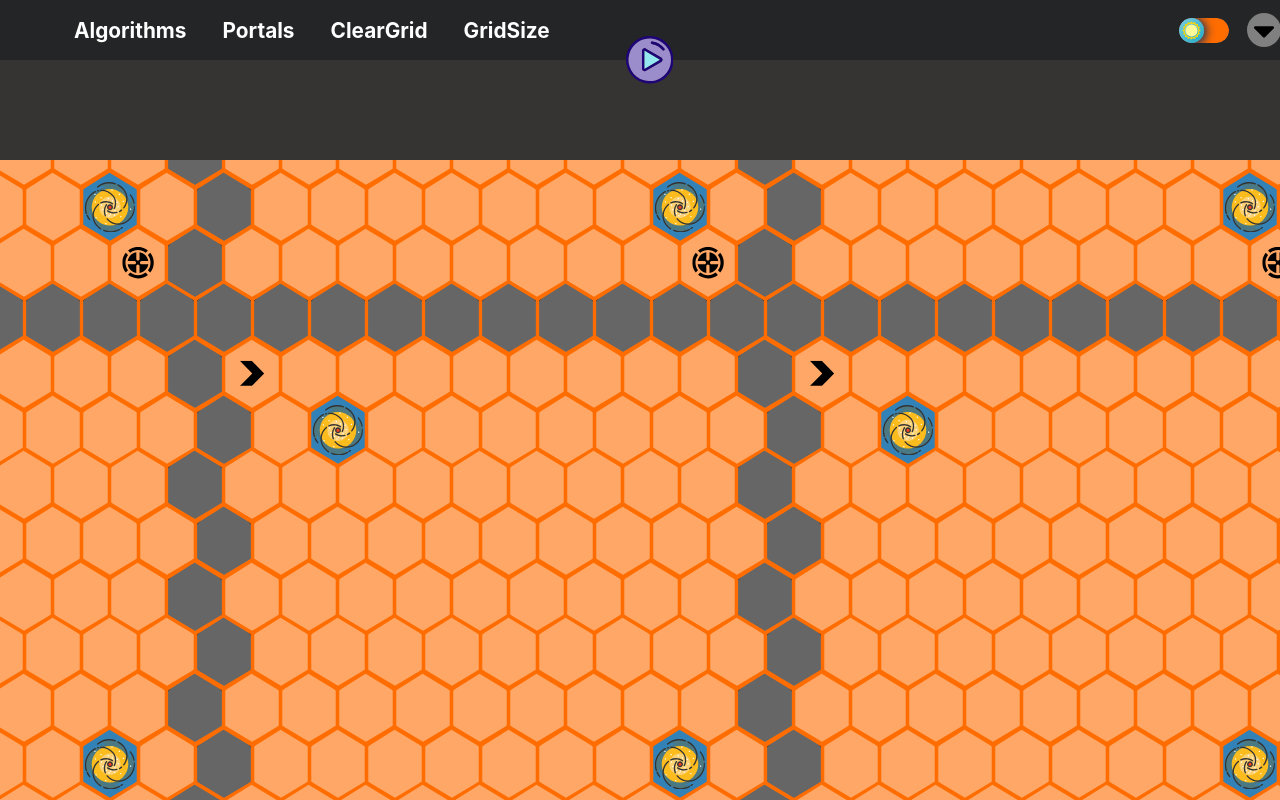
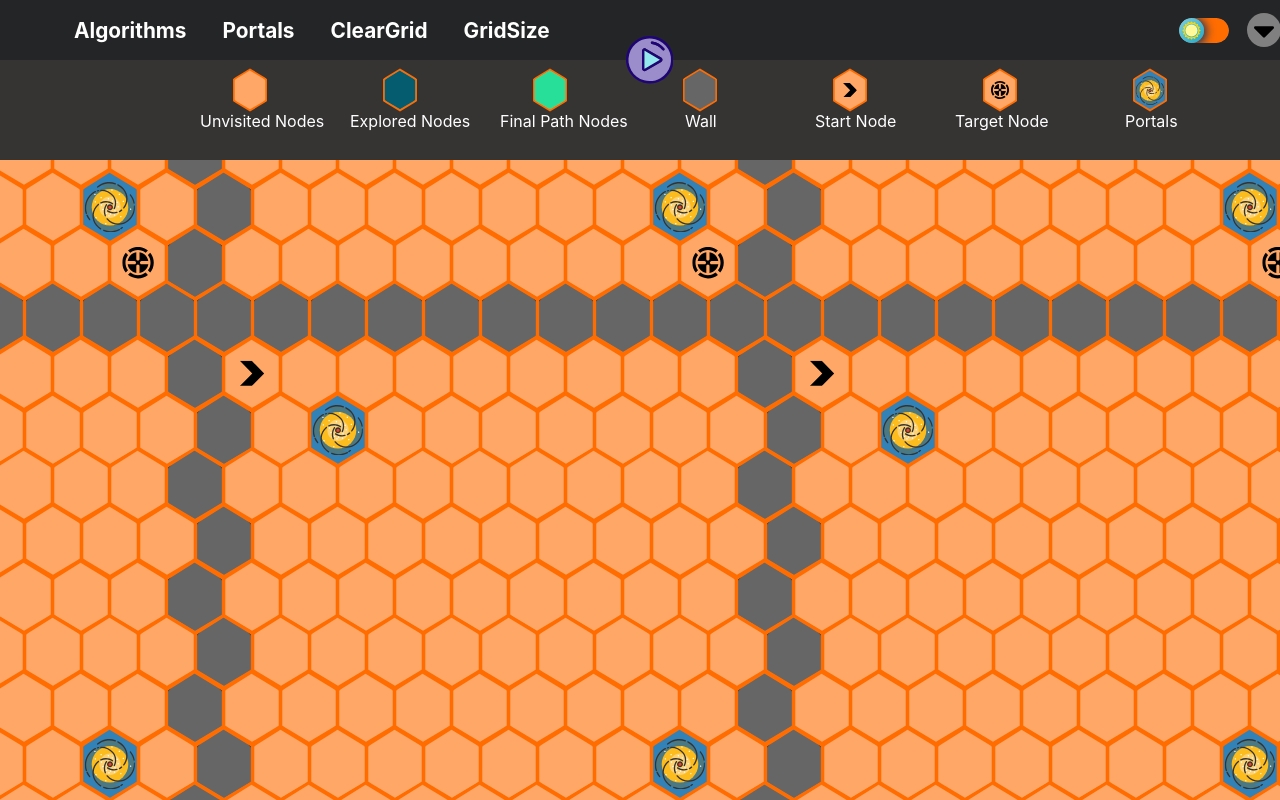
Before and after one commit to krishnaraj8991/AlgoVis, a React (Create React App) app: page / in a window 1280 px wide. Built offline with nearby package versions, Linux system fonts and the light colour scheme; the HTML template or start-up script is replaced by a standard one.

Commit message:
Final Version before viode submition

```diff
--- a/src/ReduxContainer.js
+++ b/src/ReduxContainer.js
@@ -1,5 +1,11 @@
 import React, { useEffect, useRef, useState } from "react";
-import { Provider, useDispatch, connect, useSelector } from "react-redux";
+import {
+  Provider,
+  useDispatch,
+  connect,
+  useSelector,
+  shallowEqual,
+} from "react-redux";
 
 import NevBar from "./NevBars/NevBar";
 import NevItem from "./NevBars/NevItem";
@@ -34,6 +40,16 @@ import {
 } from "./WebWorkers/MessageTypes";
 import { SetAlgo } from "./redux/themeState/themeActions";
 import { Astar, BFS, DFS } from "./redux/themeState/themeType";
+import Hex from "./components/Hive/Hex";
+import {
+  BlankNode,
+  ExploredNode,
+  PathNode,
+  PortalNode1,
+  StartNode,
+  TargetNode,
+  Wall,
+} from "./redux/graph/graphStates";
 
 const Container = styled.div`
   position: relative;
@@ -43,15 +59,10 @@ const Container = styled.div`
   left: auto;
   height: 80%;
   width: 100%;
-  /* padding: 2rem; */
-  /* background-color: ${(props) => props.theme.DarkTheme}; */
-  /* padding: 2rem; */
-  /* transform: translate(-50%, -50%); */
   overflow: hidden;
 `;
 const BackGround = styled.div`
   display: flex;
-
   width: 100vw;
   height: 100vh;
   top: 0;
@@ -60,9 +71,15 @@ const BackGround = styled.div`
   transition: background-color 250ms ease-out;
 `;
 const Space = styled.div`
+  position: relative;
   margin-bottom: auto;
 `;
-
+const LegendText = styled.p`
+  position: fixed;
+  top: ${(props) => props.top}px;
+  left: ${(props) => props.left}px;
+  color: white;
+`;
 export const ReduxContainer = () => {
   const [lightTheme, setLighttheme] = useState(false);
   const dispatch = useDispatch();
@@ -136,7 +153,36 @@ export const ReduxContainer = () => {
           <SideMenu></SideMenu>
         </NevBar>
 
-        <Space />
+        <Space>
+          <Hex s={40} x={250} y={90} count={-1} val={BlankNode}></Hex>
+          <Hex s={40} x={400} y={90} count={-2} val={ExploredNode}></Hex>
+          <Hex s={40} x={550} y={90} count={-3} val={PathNode}></Hex>
+          <Hex s={40} x={700} y={90} count={-4} val={Wall}></Hex>
+          <Hex s={40} x={850} y={90} count={-5} val={StartNode}></Hex>
+          <Hex s={40} x={1000} y={90} count={-6} val={TargetNode}></Hex>
+          <Hex s={40} x={1150} y={90} count={-7} val={PortalNode1}></Hex>
+          <LegendText left={200} top={95}>
+            Unvisited Nodes
+          </LegendText>
+          <LegendText left={350} top={95}>
+            Explored Nodes
+          </LegendText>
+          <LegendText left={500} top={95}>
+            Final Path Nodes
+          </LegendText>
+          <LegendText left={685} top={95}>
+            Wall
+          </LegendText>
+          <LegendText left={815} top={95}>
+            Start Node
+          </LegendText>
+          <LegendText left={955} top={95}>
+            Target Node
+          </LegendText>
+          <LegendText left={1125} top={95}>
+            Portals
+          </LegendText>
+        </Space>
 
         <Container>
           <Hive lightTheme />
--- a/src/components/Hive/Hex.js
+++ b/src/components/Hive/Hex.js
@@ -198,6 +198,8 @@ const WallAnimation = keyframes`
 }
 
 `;
+/* animation: ${WallAnimation} ${(props) =>
+      props.Speed}ms ease-in-out forwards; */
 
 const AnimationDiv = styled.div`
   /* position: absolute; */
@@ -222,7 +224,7 @@ const AnimationDiv = styled.div`
   }
   &.WallTransition {
     clip-path: polygon(12% 12%, 60% 0%, 100% 40%, 88% 88%, 40% 100%, 0 60%);
-    animation: ${WallAnimation} ${(props) => props.Speed}ms ease-in-out forwards;
+    animation: ${WallAnimation} 300ms ease-in-out forwards;
     opacity: 1;
     background-color: black;
   }
@@ -360,6 +362,7 @@ const Innerdiv = styled.div`
     transform: rotate(-45deg);
   }
 `;
+
 const Hex = ({ s, x, y, count, val, Ref }) => {
   // const AnimationRef = useRef();
 
--- a/src/components/Hive/MemorisexHex.jsx
+++ b/src/components/Hive/MemorisexHex.jsx
@@ -152,17 +152,17 @@ function MemorisexHex(props) {
 
   useEffect(() => {
     if (val == WallTransition) {
-      const endTime = new Date().getTime() + Speed;
+      const endTime = new Date().getTime() + 300;
       const AnimationTimeout = () => {
         const currentTime = new Date().getTime();
         if (currentTime > endTime) {
           dispatch(FixAsWall({ i, j }));
         } else {
-          requestAnimationFrame(AnimationTimeout);
+          window.requestAnimationFrame(AnimationTimeout);
         }
       };
       // kick it all off
-      requestAnimationFrame(AnimationTimeout);
+      window.requestAnimationFrame(AnimationTimeout);
     }
   }, [val]);
 
--- a/src/redux/graph/graphReducer.js
+++ b/src/redux/graph/graphReducer.js
@@ -164,7 +164,10 @@ const graphReducer = (state = initialState, action) => {
         graph[i][j] != PortalNode2
       ) {
         graph[prevI][prevJ] = beforeStart;
-        const newBeforeStart = graph[i][j];
+        let newBeforeStart = graph[i][j];
+        if (newBeforeStart == StartNode) {
+          newBeforeStart = BlankNode;
+        }
         graph[i][j] = StartNode;
         return {
           ...state,
@@ -187,7 +190,10 @@ const graphReducer = (state = initialState, action) => {
         graph[i][j] != PortalNode2
       ) {
         graph[prevI][prevJ] = beforeTarget;
-        const newBeforeTarget = graph[i][j];
+        let newBeforeTarget = graph[i][j];
+        if (newBeforeTarget == TargetNode) {
+          newBeforeTarget = BlankNode;
+        }
         graph[i][j] = TargetNode;
         return {
           ...state,
@@ -238,6 +244,7 @@ const graphReducer = (state = initialState, action) => {
           target: { i: ar.length - 1, j: ar.length - 1 },
           beforeStart: BlankNode,
           beforeTarget: BlankNode,
+          ActivePortal: true,
           portal1: { i: 2, j: 2 },
           portal2: { i: ar.length - 2, j: ar.length - 2 },
           beforePortal1: BlankNode,
@@ -255,7 +262,7 @@ const graphReducer = (state = initialState, action) => {
         boundaryWalls: true,
         start: { i: 1, j: 1 },
         target: { i: ar.length - 1, j: ar.length - 1 },
-
+        ActivePortal: true,
         beforeStart: BlankNode,
         beforeTarget: BlankNode,
         portal1: { i: 2, j: 2 },
```
